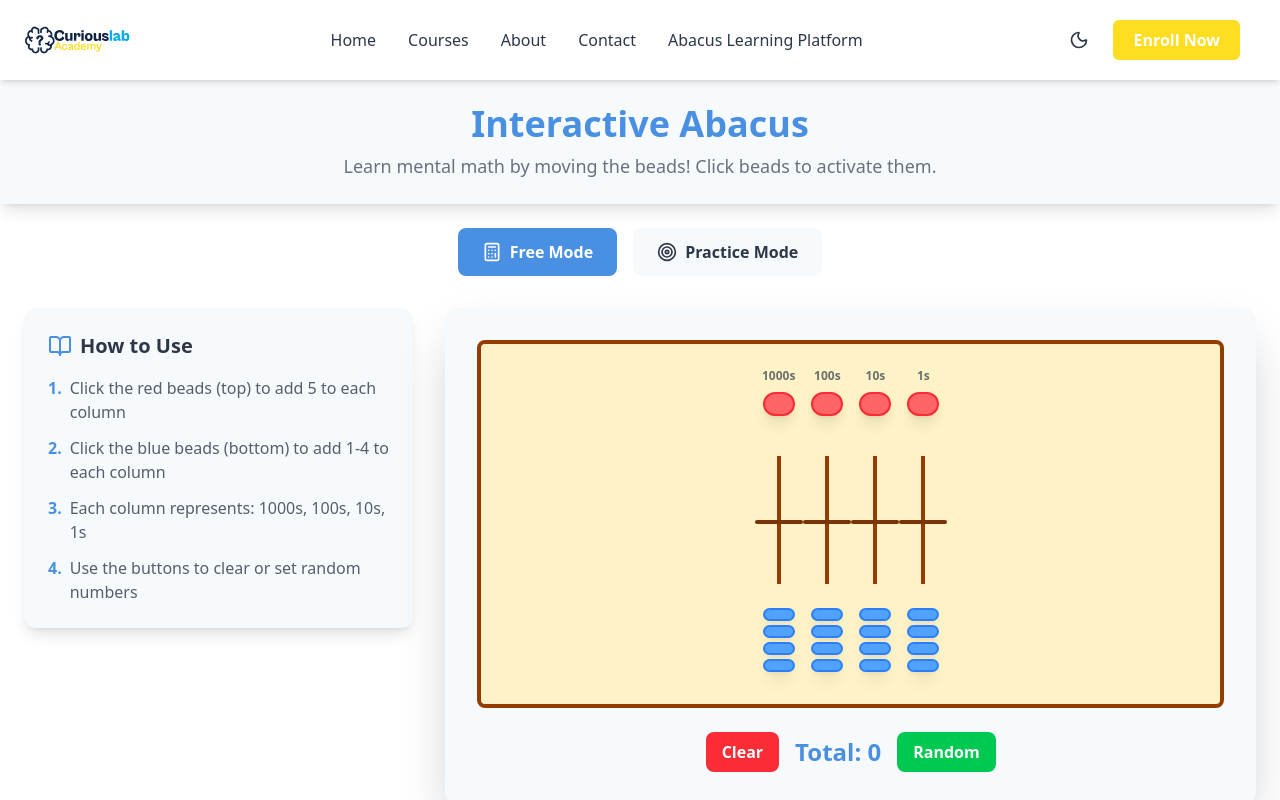
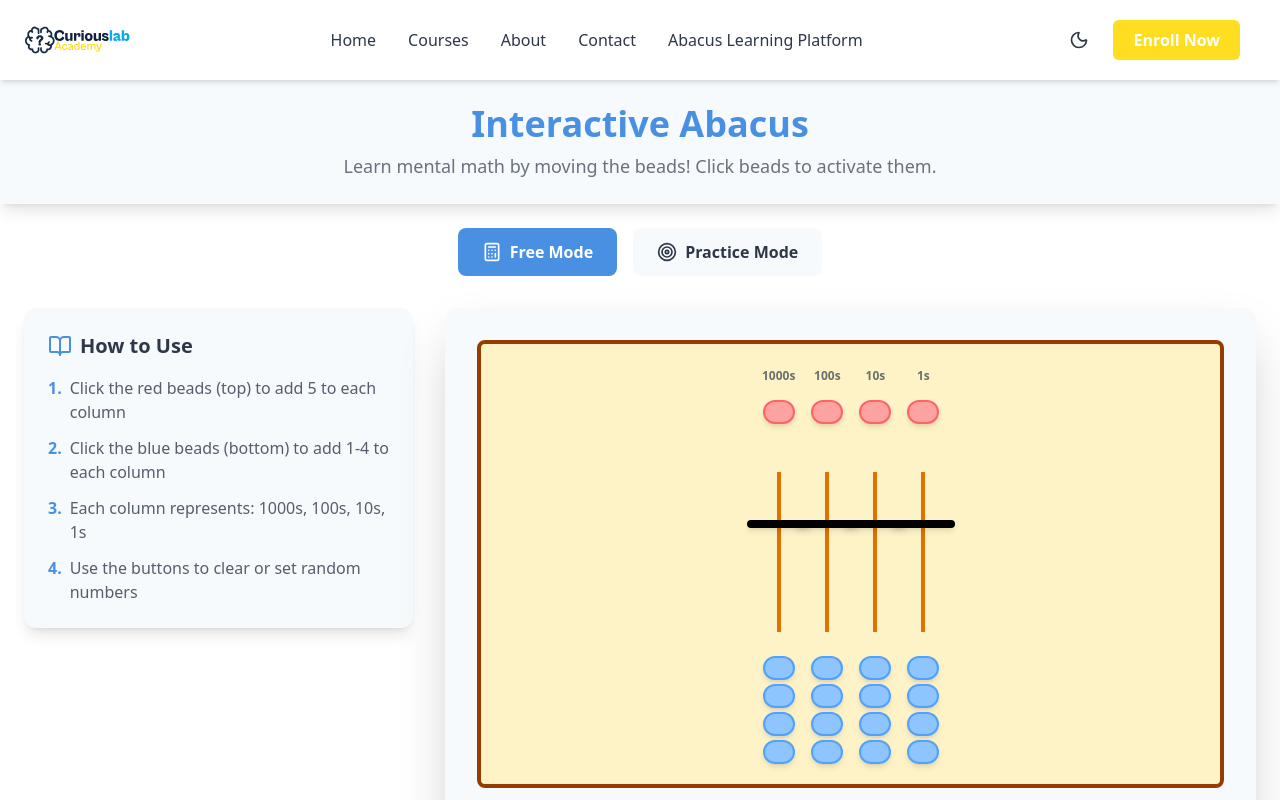
Before and after one commit to messiovo/curiouslab-academy, a React (Vite) app: page /abacus-learning in a window 1280 px wide. Shown: the top 800 px of the page. Built offline with nearby package versions, Linux system fonts and the light colour scheme.

Commit message:
updated abacus beads'

```diff
--- a/src/components/Abacus.jsx
+++ b/src/components/Abacus.jsx
@@ -1,4 +1,3 @@
-
 // src/components/Abacus.jsx
 import React, { useState, useEffect } from 'react';
 import AbacusRod from './AbacusRod';
--- a/src/components/AbacusBead.jsx
+++ b/src/components/AbacusBead.jsx
@@ -22,23 +22,31 @@ const AbacusBead = ({
   return (
     <div
       className={`
-        w-8 h-6 rounded-full border-2 cursor-pointer transition-all duration-200 transform hover:scale-105
+        w-8 h-6 rounded-full border-2 cursor-pointer transition-all duration-300 transform hover:scale-105
         ${isUpperBead
           ? isActive
-            ? 'bg-red-500 border-red-600 translate-y-8'
-            : 'bg-red-400 border-red-500 translate-y-0'
+            ? 'bg-red-500 border-red-600 shadow-lg'
+            : 'bg-red-300 border-red-400 shadow-md'
           : isActive
-            ? 'bg-blue-500 border-blue-600 translate-y-0'
-            : 'bg-blue-400 border-blue-500 translate-y-6'
+            ? 'bg-blue-500 border-blue-600 shadow-lg'
+            : 'bg-blue-300 border-blue-400 shadow-md'
         }
-        shadow-lg hover:shadow-xl
+        hover:shadow-xl
       `}
       onMouseDown={handleMouseDown}
       onTouchStart={handleTouchStart}
       style={{
         userSelect: 'none',
         WebkitUserSelect: 'none',
-        MozUserSelect: 'none'
+        MozUserSelect: 'none',
+        // Position beads to touch the center bar when active
+        transform: isUpperBead
+          ? isActive
+            ? 'translateY(105px)' // Move down to touch center bar
+            : 'translateY(8px)'   // Rest position away from center
+          : isActive
+            ? 'translateY(-105px)'  // Move up to touch center bar
+            : 'translateY(24px)'  // Rest position away from center
       }}
     />
   );
--- a/src/components/AbacusRod.jsx
+++ b/src/components/AbacusRod.jsx
@@ -1,4 +1,3 @@
-
 // src/components/AbacusRod.jsx
 import React from 'react';
 import AbacusBead from './AbacusBead';
@@ -18,7 +17,7 @@ const AbacusRod = ({
       </div>
 
       {/* Upper section (5-value beads) */}
-      <div className="relative h-16 flex flex-col justify-start items-center">
+      <div className="relative h-20 flex flex-col justify-start items-center">
         <AbacusBead
           position="upper"
           isActive={upperBeadActive}
@@ -29,17 +28,17 @@ const AbacusRod = ({
         />
       </div>
 
-      {/* Rod */}
-      <div className="w-1 bg-amber-800 h-32 relative">
-        {/* Separator bar */}
-        <div className="absolute top-16 left-1/2 transform -translate-x-1/2 w-12 h-1 bg-amber-900 rounded"></div>
+      {/* Rod with center bar (answer bar) */}
+      <div className="w-1 bg-amber-600 h-40 relative flex items-center justify-center">
+        {/* Center divider bar - this is where beads touch when active */}
+        <div className="absolute w-16 h-2 bg-black top-12 rounded-full shadow-md z-10"></div>
       </div>
 
       {/* Lower section (1-value beads) */}
-      <div className="relative h-16 flex flex-col justify-start items-center space-y-1">
+      <div className="relative h-24 flex flex-col justify-start items-center">
         {[0, 1, 2, 3].map((beadIndex) => (
+          <div key={beadIndex} className="mb-1">
             <AbacusBead
-            key={beadIndex}
               position="lower"
               isActive={lowerBeadsActive > beadIndex}
               isUpperBead={false}
@@ -47,6 +46,7 @@ const AbacusRod = ({
               rodIndex={rodIndex}
               beadIndex={beadIndex + 1}
             />
+          </div>
         ))}
       </div>
 
--- a/src/components/PracticeMode.jsx
+++ b/src/components/PracticeMode.jsx
@@ -1,3 +1,5 @@
+
+// src/components/PracticeMode.jsx
 import React, { useState, useEffect } from 'react';
 import { CheckCircle, XCircle, RefreshCw } from 'lucide-react';
 
--- a/src/pages/AbacusPage.jsx
+++ b/src/pages/AbacusPage.jsx
@@ -1,4 +1,3 @@
-
 // src/pages/AbacusPage.jsx
 import React, { useState } from 'react';
 import Abacus from '../components/Abacus';
```
Lines whose indentation alone changed are shown as unchanged.
